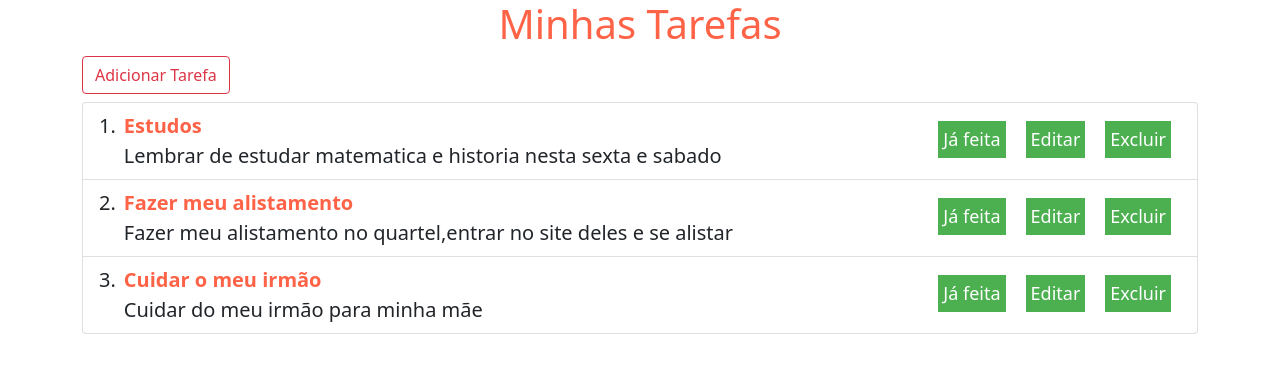
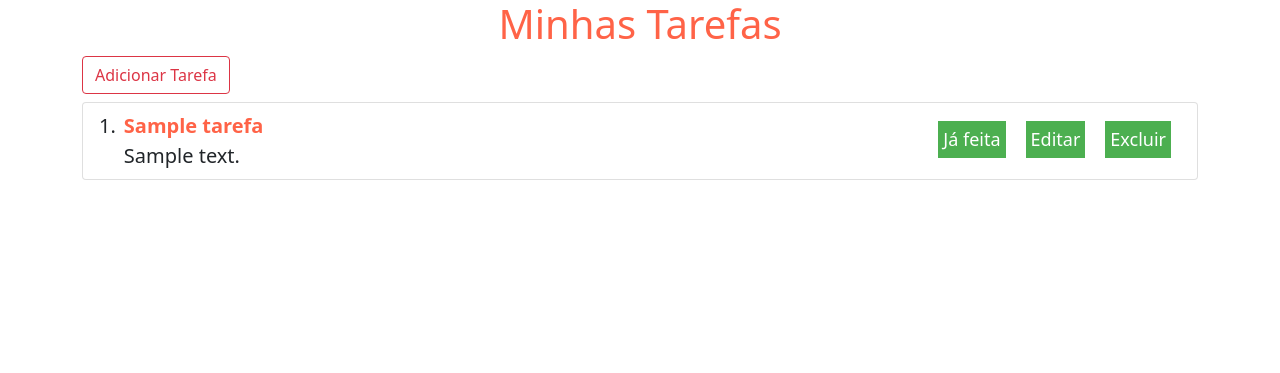
Before and after one commit to douglasbernardo/ListaDeTarefas, a Node server app: page /tarefas in a window 1280 px wide. Shown: the top 373 px of the page. Run offline with Node 20, Linux system fonts and the light colour scheme; tables that the repository leaves empty hold one stand-in row (values such as "Sample post"); some libraries are stand-ins or nearby versions.

Commit message:
mostrando as tarefas no html e arrumando o formulario

```diff
--- a/views/tarefas/novaTarefa.handlebars
+++ b/views/tarefas/novaTarefa.handlebars
@@ -23,10 +23,10 @@
                 <button type="submit" class="btn btn-outline-danger">
                     Adicionar
                 </button>
+                 <a href="/tarefas">
+                    <button type="button" class="btn btn-outline-danger">Voltar</button>
+                </a>
             </form>
-            <a href="/">
-                <button class="btn btn-outline-danger">Voltar</button>
-            </a>
         </div>
     </body>
 </html>
--- a/views/tarefas/tarefas.handlebars
+++ b/views/tarefas/tarefas.handlebars
@@ -15,33 +15,17 @@
                 <button class="btn btn-outline-danger mb-2">Adicionar Tarefa</button>
             </a>
             <ol class="list-group list-group-numbered">
+                {{#each tarefas}}
                     <li class="list-group-item d-flex justify-content-between align-items-start">
                         <div class="ms-2 me-auto">
-                        <div class="fw-bold">Estudos</div>
-                            Lembrar de estudar matematica e historia nesta sexta e sabado
+                            <div class="fw-bold">{{titulo}}</div>
+                                {{descricao}}
                         </div>
                         <button class="button">Já feita</button>
                         <button class="button">Editar</button>
-                    <button class="button">Excluir</button>
+                        <a href="{{_id}}"><button class="button">Excluir</button></a>
                     </li>
-                <li class="list-group-item d-flex justify-content-between align-items-start">
-                    <div class="ms-2 me-auto">
-                        <div class="fw-bold">Fazer meu alistamento</div>
-                            Fazer meu alistamento no quartel,entrar no site deles e se alistar
-                    </div>
-                   <button class="button">Já feita</button>
-                    <button class="button">Editar</button>
-                    <button class="button">Excluir</button>
-                </li>
-                <li class="list-group-item d-flex justify-content-between align-items-start">
-                    <div class="ms-2 me-auto">
-                        <div class="fw-bold">Cuidar o meu irmão</div>
-                            Cuidar do meu irmão para minha mãe
-                    </div>
-                     <button class="button">Já feita</button>
-                    <button class="button">Editar</button>
-                    <button class="button">Excluir</button>
-                </li>
+                {{/each}}
             </ol>
         </div>
     </body>
```
Lines whose indentation alone changed are shown as unchanged.
